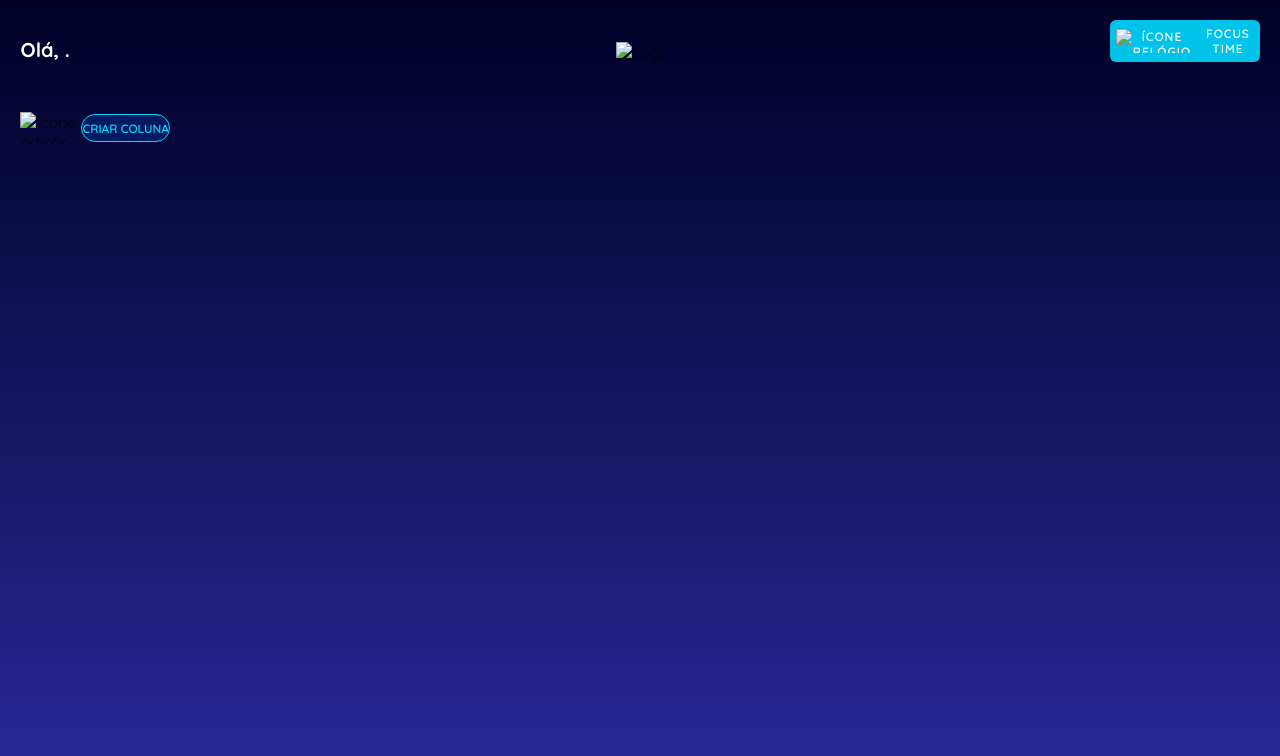
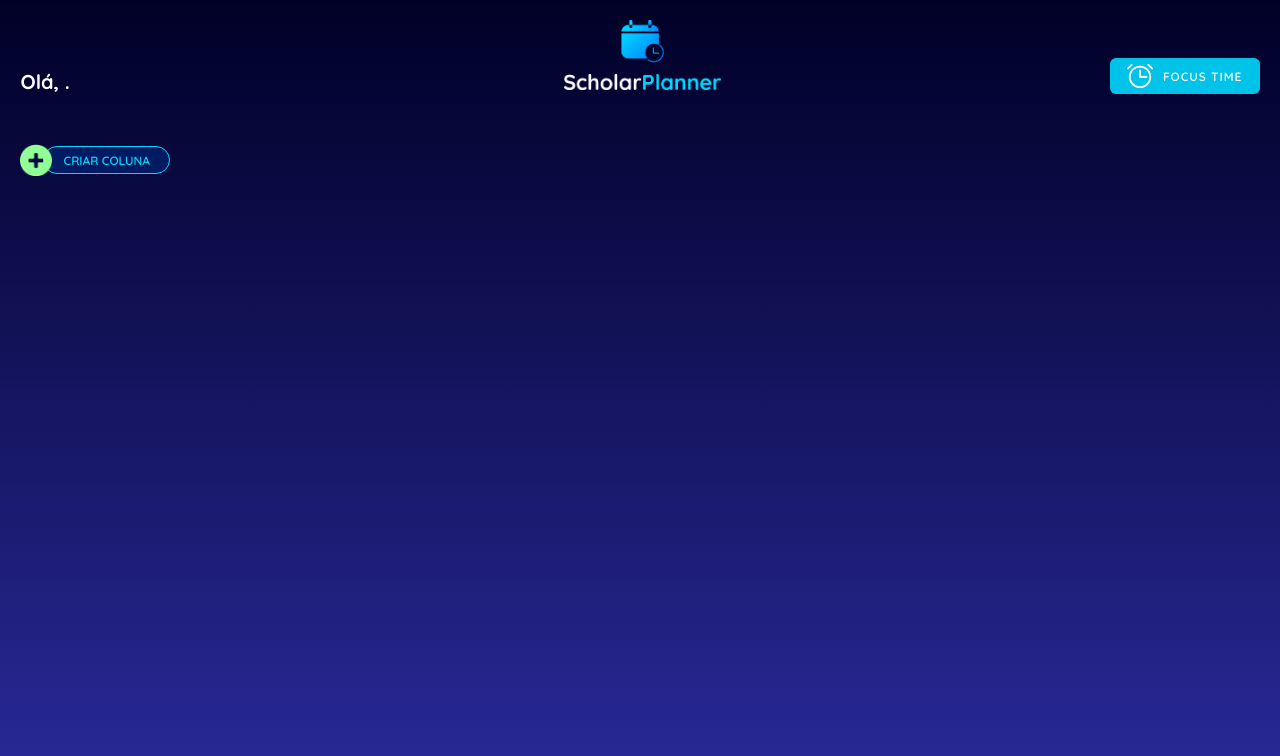
Before and after one commit to ICEI-PUC-Minas-PMV-ADS/pmv-ads-2023-1-e1-proj-web-t12-Scholar-Planner, a plain HTML site: page src/home/home.html in a window 1280 px wide. Drawn offline with Linux system fonts and the light colour scheme; the site is published under a folder, as on GitHub Pages, so addresses that start at the root find nothing.

Commit message:
Update home.html

```diff
--- a/src/home/home.html
+++ b/src/home/home.html
@@ -13,13 +13,13 @@
     <header>
       <h3>Olá, <b class="username"></b>.</h3>
       <div class="container-logo">
-        <img class="logo" src="/images/logo.png" alt="Logo" />
+        <img class="logo" src="../images/logo.png" alt="Logo" />
       </div>
       <div class="container-focusTime-button">
         <button class="focusTime-button" id="focusTime-button">
           <img
             class="clock-icon"
-            src="/images/clock-icon.png"
+            src="../images/clock-icon.png"
             alt="Ícone relógio"
           />
           <div class="focusTime-text">focus Time</div>
@@ -29,7 +29,7 @@
 
     <div class="container-criarColuna">
       <div class="criarColuna-button-container" id="add-column-button">
-        <img class="plus-icon" src="/images/plus-icon.png" alt="Ícone adição" />
+        <img class="plus-icon" src="../images/plus-icon.png" alt="Ícone adição" />
         <button class="criarColuna-button">
           criar coluna
         </button>
```
